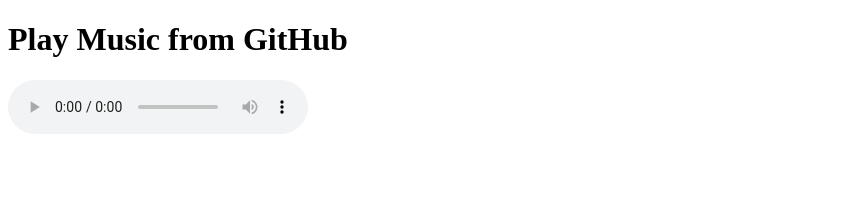
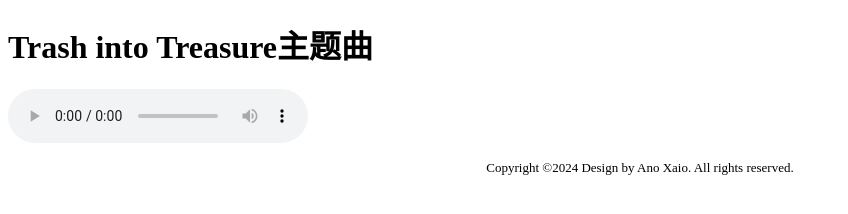
Before and after one commit to powerarnold669/ano9s, a plain HTML site: page index.html in a window 1280 px wide. Shown: the whole page, without its empty margins (0-848 px from the left). Drawn offline with Linux system fonts and the light colour scheme.

Commit message:
Update index.html

```diff
--- a/index.html
+++ b/index.html
@@ -6,10 +6,11 @@
 <title>Music Player</title>
 </head>
 <body>
-<h1>Play Music from GitHub</h1>
+<h1>Trash into Treasure主题曲</h1>
 <audio controls>
   <source src="Trash into Treaure.mp3" type="audio/mpeg">
   Your browser does not support the audio element.
 </audio>
+<p style="font-size: small; text-align: center;">Copyright ©2024 Design by Ano Xaio. All rights reserved.</p>
 </body>
 </html>
```
